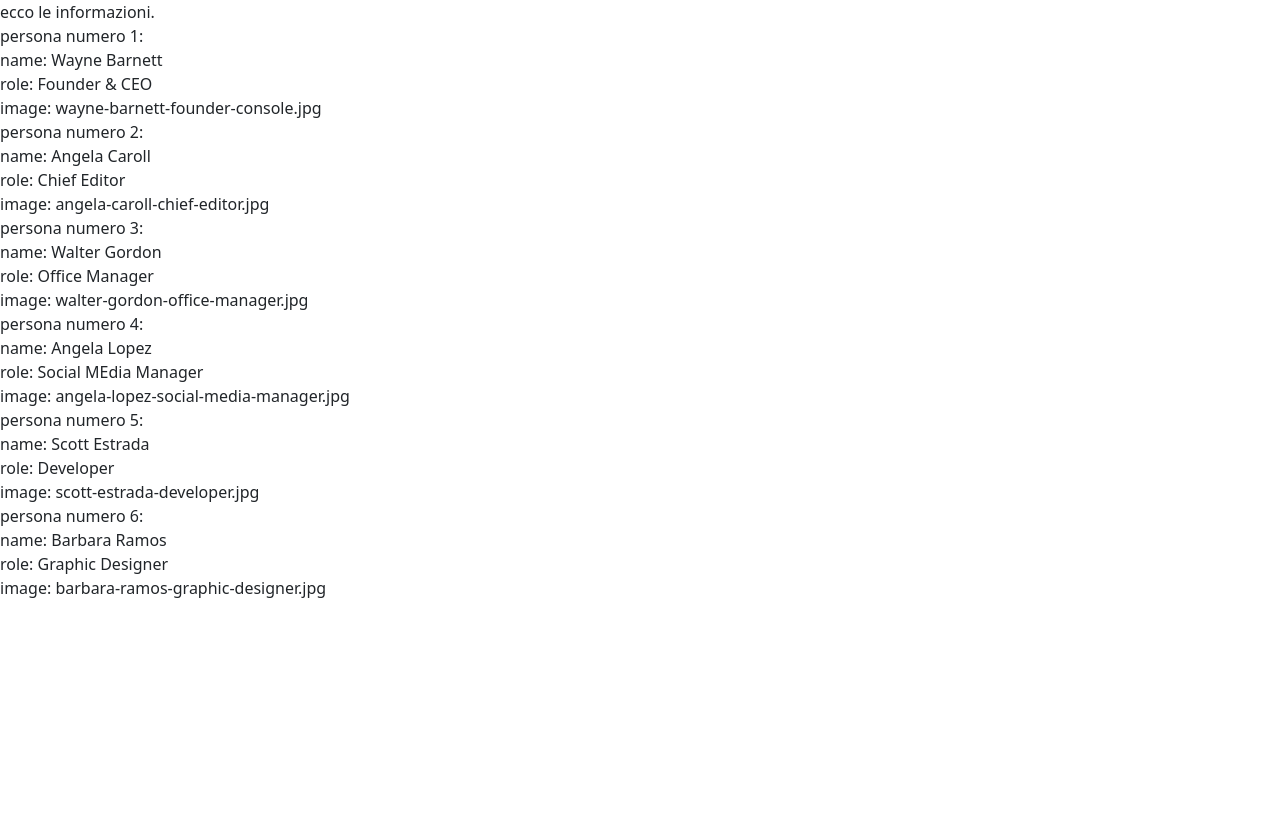
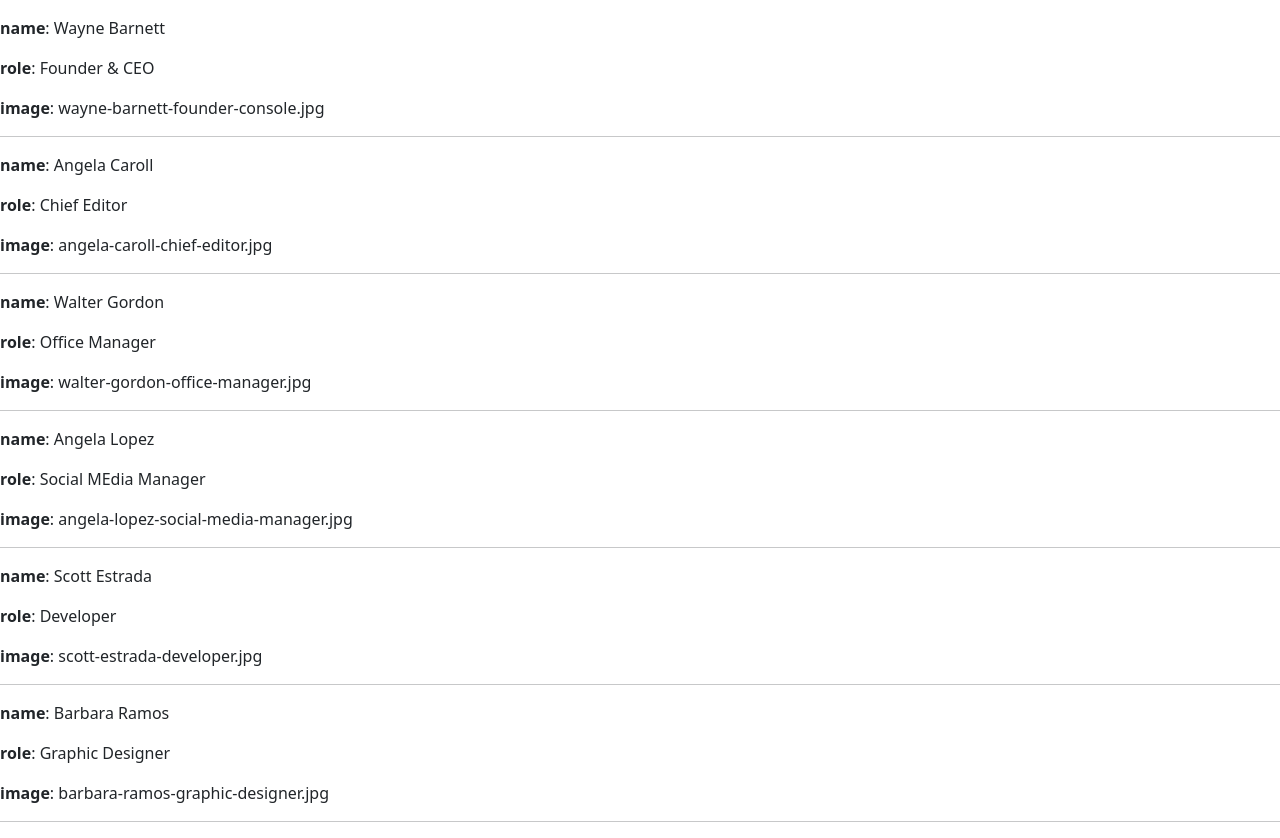
Before and after one commit to HedyehSadeghi/js-our-team, a plain HTML site: page index.html in a window 1280 px wide. Before the commit the page ends 800 px from the top, so only its background shows below. Drawn offline with nearby package versions, Linux system fonts and the light colour scheme.

Commit message:
better print in html

```diff
--- a/js/main.js
+++ b/js/main.js
@@ -38,17 +38,17 @@ let team=[
 
 ];
 
-//console.log(team);
-
+//stampa su console:
 printObjects(team[1]);
 printTable(team);
 
 
+//Stampa su html:
+
 //printObjectsInHTML(team[1]);
-printTableInHTML(team);
+//printTableInHTML(team);
 
-
-
+printArrayInHTML(team);
 
 
 
@@ -62,6 +62,8 @@ printTableInHTML(team);
 
 //-------------FUNZIONI-----------------
 
+
+//su console:
 
 function printObjects(object){
     let objectInString= "";
@@ -91,6 +93,47 @@ function printTable(array){
     */
 }
 
+
+
+
+//su HTML
+
+
+function createObjectsInHTML(object){
+
+    for (let key in object){
+        /*
+        let p= document.createElement("p");
+        let text= document.createTextNode(key+": " + object[key]);
+        p.appendChild(text);
+        document.body.appendChild(p);
+        */
+        let p= document.createElement("p");
+        let strong= document.createElement("strong");
+        let keyText= document.createTextNode(key);
+        strong.appendChild(keyText);
+        let text= document.createTextNode(": " + object[key]);
+        p.appendChild(strong);
+        p.appendChild(text);
+        document.body.appendChild(p);
+    }
+}
+
+function printArrayInHTML(array){
+    for (let i=0; i< array.length; i++){
+        createObjectsInHTML(array[i]);
+        let newLine =document.createElement("hr");
+        document.body.appendChild(newLine);
+    }
+
+}
+
+
+
+
+
+
+/*
 function printObjectsInHTML(object){
     let objectInString= "";
     for (let key in object){
@@ -112,3 +155,4 @@ function printTableInHTML(array){
 
 
 }
+*/
```
Also changed, not shown: index.html (+1 -1 lines).
